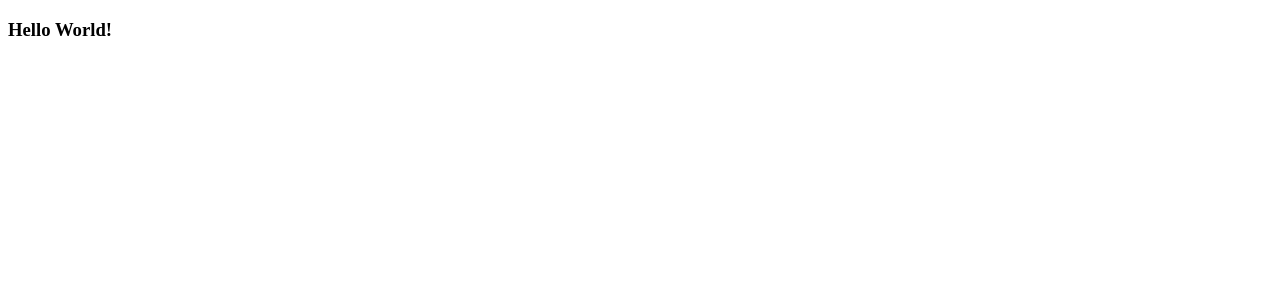
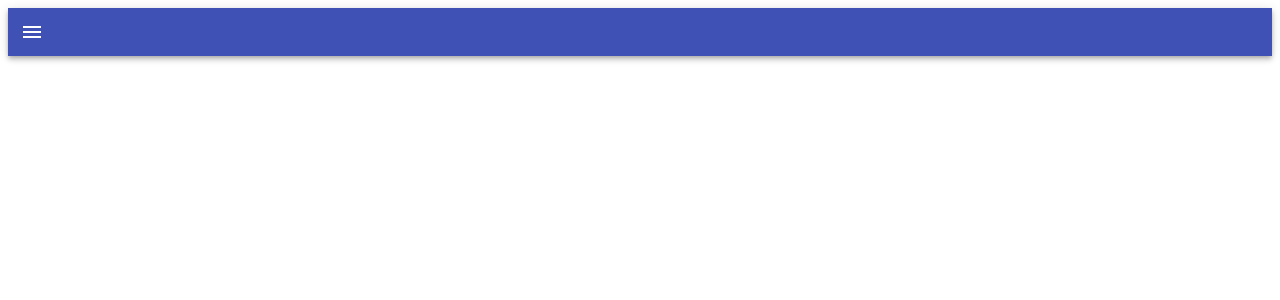
Before and after one commit to jay-juns/wordCloud, a React app: page / in a window 1280 px wide. Shown: the top 300 px of the page. Built offline with nearby package versions, Linux system fonts and the light colour scheme.

Commit message:
3강완료

```diff
--- a/package.json
+++ b/package.json
@@ -4,8 +4,12 @@
   "main": "index.js",
   "license": "MIT",
   "dependencies": {
+    "@material-ui/core": "^4.9.12",
+    "@material-ui/icons": "^4.9.1",
+    "material-ui": "^1.0.0-beta.47",
     "react": "^16.13.1",
-    "react-dom": "^16.13.1"
+    "react-dom": "^16.13.1",
+    "recompose": "^0.30.0"
   },
   "scripts": {
     "start": "set NODE_ENV=development&&webpack-dev-server",
--- a/src/components/App.js
+++ b/src/components/App.js
@@ -1,13 +1,12 @@
 import React from 'react';
+import AppShell from './AppShell';
 
 class App extends React.Component {
-    render() {
-        return (
-          <div>
-            <h3>Hello World!</h3>
-          </div>
-        );
-    }
+  render() {
+    return (
+      <AppShell/>
+    );
+  }
 }
 
 export default App;
--- /dev/null
+++ b/src/components/AppShell.js
@@ -0,0 +1,43 @@
+import React from 'react';
+import { withStyles } from '@material-ui/core/styles';
+import AppBar from '@material-ui/core/AppBar';
+import Drawer from '@material-ui/core/Drawer';
+import MenuItem from '@material-ui/core/MenuItem';
+import IconButton from '@material-ui/core/IconButton';
+import MenuIcon from '@material-ui/icons/Menu';
+
+const styles = {
+  root: {
+    flexGrow: 1
+  },
+  menuButton: {
+    marginRight: 'auto'
+  }
+}
+
+class AppShell extends React.Component {
+  constructor(props) {
+    super(props);
+    this.state = {
+        toggle: false
+    };
+  }
+  handleDrawerToggle = () => this.setState({toggle: !this.state.toggle})
+  render() {
+    const { classes } = this.props;
+    return (
+      <div className={classes.root}>
+        <AppBar position="static">
+          <IconButton className={classes.menuButton} color="inherit" onClick={this.handleDrawerToggle}>
+            <MenuIcon/>
+          </IconButton>
+        </AppBar>
+        <Drawer open={this.state.toggle}>
+          <MenuItem onClick={this.handleDrawerToggle}>Home</MenuItem>
+        </Drawer>
+      </div>
+    );
+  }
+}
+
+export default withStyles(styles)(AppShell);
```
Also changed, not shown: 2 other files (tests, documents, lock files or other folders).
